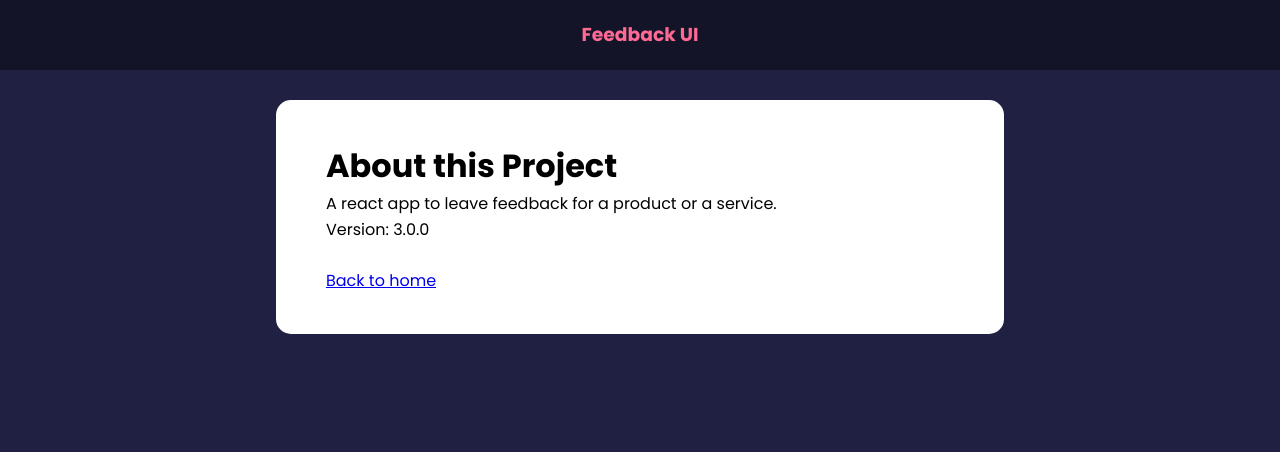
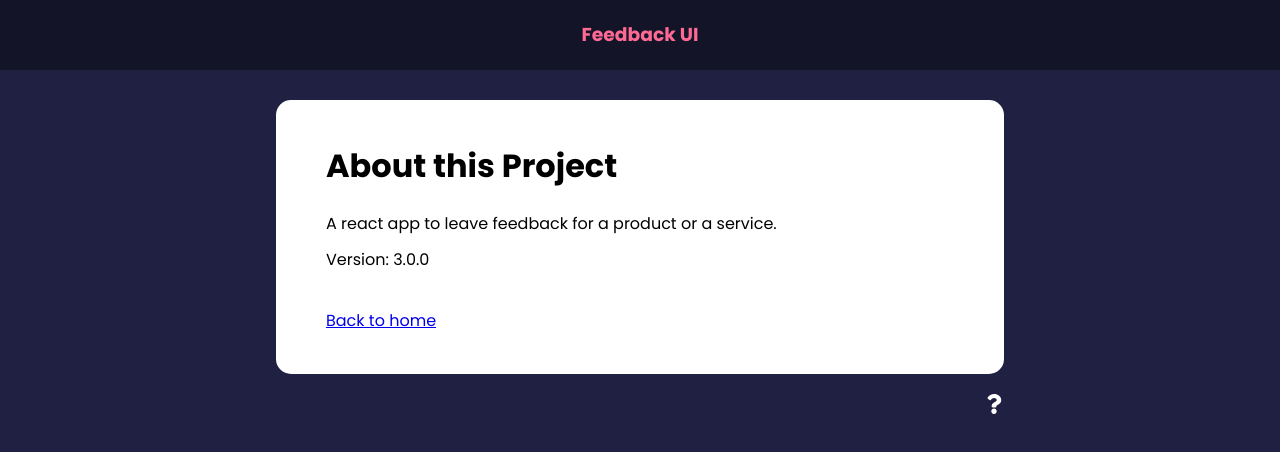
Before and after one commit to Preeyank/Feedback-App, a React (Create React App) app: page /about in a window 1280 px wide. Shown: the top 452 px of the page. Built offline with nearby package versions, Linux system fonts and the light colour scheme.

Commit message:
Added About icon on the home page which links to the about page

```diff
--- a/src/App.js
+++ b/src/App.js
@@ -1,14 +1,13 @@
 import { v4 as uuidv4 } from "uuid";
 import Header from "./components/Header";
-import FeedbackItem from "./components/FeedbackItem";
 import { useState } from "react";
 import FeedbackData from "./Data/FeedbackData";
 import FeedbackList from "./components/FeedbackList";
-import Card from "./components/shared/Card";
 import FeedbackStats from "./components/FeedbackStats";
 import FeedbackForm from "./components/FeedbackForm";
 import About from "./components/Pages/About";
 import { BrowserRouter as Router, Route, Routes } from "react-router-dom";
+import AboutIcon from "./components/AboutIcon";
 
 function App() {
   const [feedback, setFeedback] = useState(FeedbackData);
@@ -45,6 +44,7 @@
 
           <Route path="/about" element={<About />} />
         </Routes>
+        <AboutIcon />
       </div>
     </Router>
   );
--- /dev/null
+++ b/src/components/AboutIcon.jsx
@@ -0,0 +1,15 @@
+import React from "react";
+import { FaQuestion } from "react-icons/fa";
+import { Link } from "react-router-dom";
+
+function AboutIcon() {
+  return (
+    <div className="about-link">
+      <Link to="/about">
+        <FaQuestion size={20}></FaQuestion>
+      </Link>
+    </div>
+  );
+}
+
+export default AboutIcon;
--- a/src/components/Pages/About.jsx
+++ b/src/components/Pages/About.jsx
@@ -5,11 +5,13 @@
 function About() {
   return (
     <Card>
-      <h1>About this Project</h1>
-      <p>A react app to leave feedback for a product or a service.</p>
-      <p>Version: 3.0.0</p>
-      <br></br>
-      <Link to="/">Back to home</Link>
+      <div className="about">
+        <h1>About this Project</h1>
+        <p>A react app to leave feedback for a product or a service.</p>
+        <p>Version: 3.0.0</p>
+        <br></br>
+        <Link to="/">Back to home</Link>
+      </div>
     </Card>
   );
 }
```
